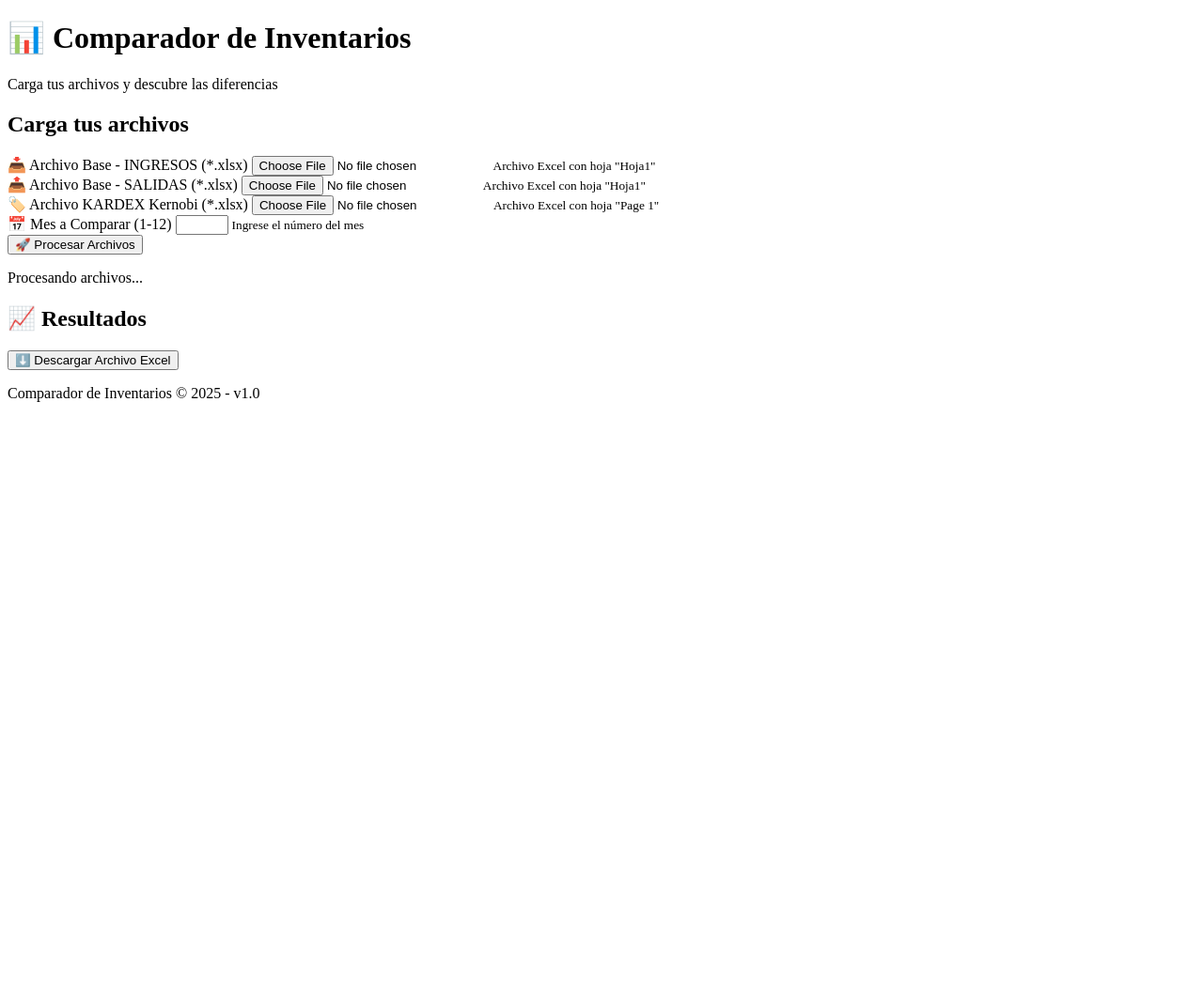
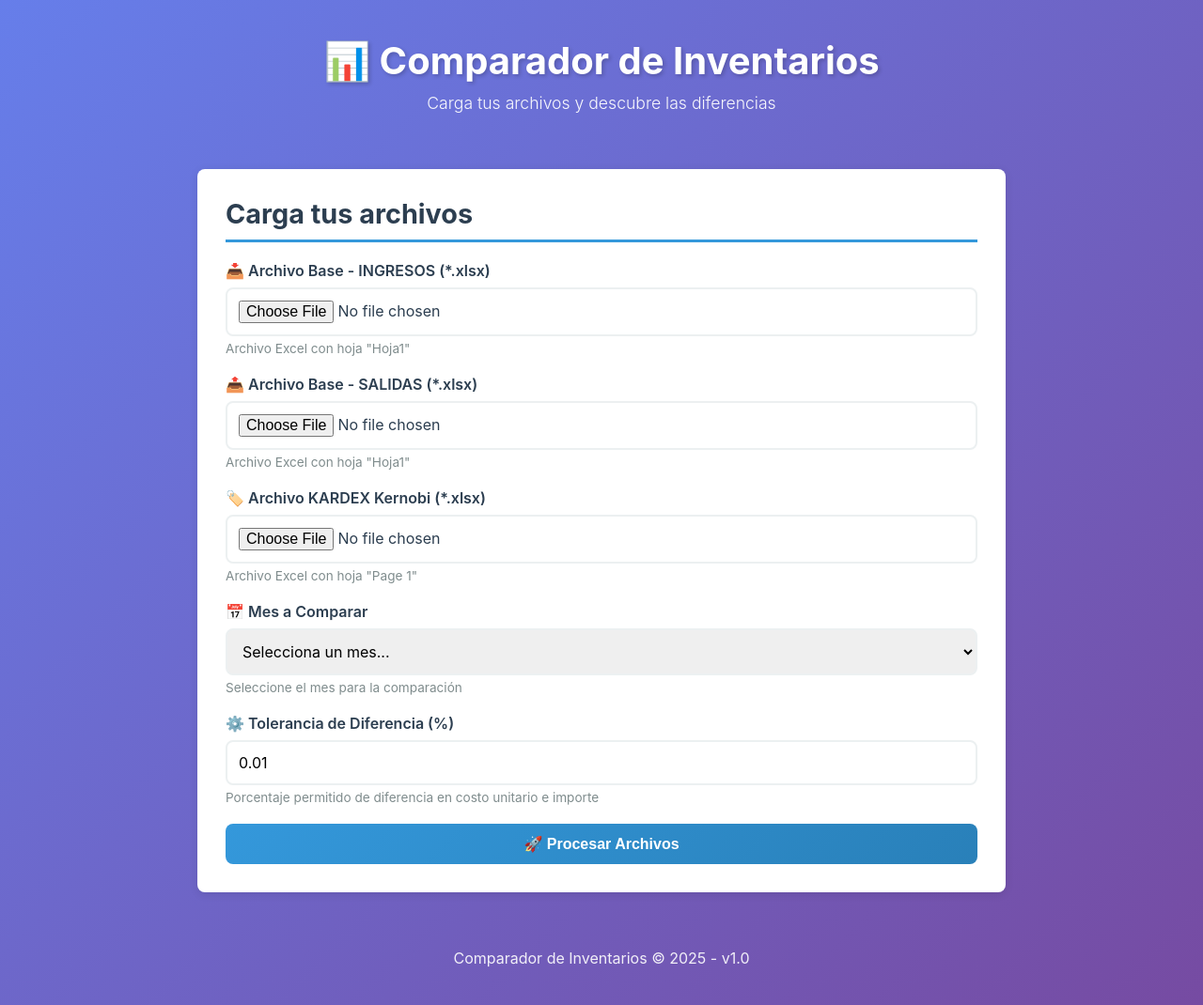
Before and after one commit to infcle/comparacion_inventarios, a Flask app: template app/templates/index.html in a window 1280 px wide. Shown: the whole page at 94% size. Before the commit the page ends 428 px from the top, so only its background shows below. Run offline with Flask 3, Linux system fonts and the light colour scheme; the template is opened without the code that fills it, so the values that code supplies are empty.

Commit message:
modificacion e inclusion de tolerancia

```diff
--- a/app/static/script.js
+++ b/app/static/script.js
@@ -24,6 +24,7 @@
   const salidasInput = document.getElementById("salidas");
   const kardexInput = document.getElementById("kardex");
   const mesInput = document.getElementById("mes");
+  const toleranciaInput = document.getElementById("tolerancia");
 
   // Validar que se seleccionaron archivos
   if (
@@ -40,12 +41,18 @@
     return;
   }
 
+  if (!toleranciaInput.value) {
+    showError("Por favor, ingresa la tolerancia de diferencia");
+    return;
+  }
+
   // Preparar FormData
   const formData = new FormData();
   formData.append("ingresos", ingresosInput.files[0]);
   formData.append("salidas", salidasInput.files[0]);
   formData.append("kardex", kardexInput.files[0]);
   formData.append("mes", mesInput.value);
+  formData.append("tolerancia", toleranciaInput.value);
 
   // Mostrar spinner de carga
   hideAlerts();
--- a/app/static/style.css
+++ b/app/static/style.css
@@ -103,16 +103,19 @@
 }
 
 input[type="file"],
-input[type="number"] {
+input[type="number"],
+select {
   padding: 12px;
   border: 2px solid var(--light-color);
   border-radius: var(--border-radius);
   font-size: 1em;
   transition: border-color 0.3s ease;
+  font-family: inherit;
 }
 
 input[type="file"]:focus,
-input[type="number"]:focus {
+input[type="number"]:focus,
+select:focus {
   outline: none;
   border-color: var(--primary-color);
   box-shadow: 0 0 0 3px rgba(52, 152, 219, 0.1);
--- a/app/templates/index.html
+++ b/app/templates/index.html
@@ -6,7 +6,7 @@
     <title>Comparador de Inventarios</title>
     <link
       rel="stylesheet"
-      href="{{ url_for('main.static', filename='style.css') }}"
+      href="{{ url_for('static', filename='style.css') }}"
     />
   </head>
   <body>
@@ -57,16 +57,38 @@
             </div>
 
             <div class="form-group">
-              <label for="mes">📅 Mes a Comparar (1-12)</label>
+              <label for="mes">📅 Mes a Comparar</label>
+              <select id="mes" name="mes" required>
+                <option value="">Selecciona un mes...</option>
+                <option value="1">Enero</option>
+                <option value="2">Febrero</option>
+                <option value="3">Marzo</option>
+                <option value="4">Abril</option>
+                <option value="5">Mayo</option>
+                <option value="6">Junio</option>
+                <option value="7">Julio</option>
+                <option value="8">Agosto</option>
+                <option value="9">Septiembre</option>
+                <option value="10">Octubre</option>
+                <option value="11">Noviembre</option>
+                <option value="12">Diciembre</option>
+              </select>
+              <small>Seleccione el mes para la comparación</small>
+            </div>
+
+            <div class="form-group">
+              <label for="tolerancia">⚙️ Tolerancia de Diferencia (%)</label>
               <input
                 type="number"
-                id="mes"
-                name="mes"
-                min="1"
-                max="12"
+                id="tolerancia"
+                name="tolerancia"
+                min="0"
+                max="100"
+                step="0.01"
+                value="0.01"
                 required
               />
-              <small>Ingrese el número del mes</small>
+              <small>Porcentaje permitido de diferencia en costo unitario e importe</small>
             </div>
 
             <button type="submit" class="btn btn-primary">
@@ -99,6 +121,6 @@
       </footer>
     </div>
 
-    <script src="{{ url_for('main.static', filename='script.js') }}"></script>
+    <script src="{{ url_for('static', filename='script.js') }}"></script>
   </body>
 </html>
```
Also changed, not shown: app/routes.py (+18 -5 lines), metodos.py (+29 -5 lines).
